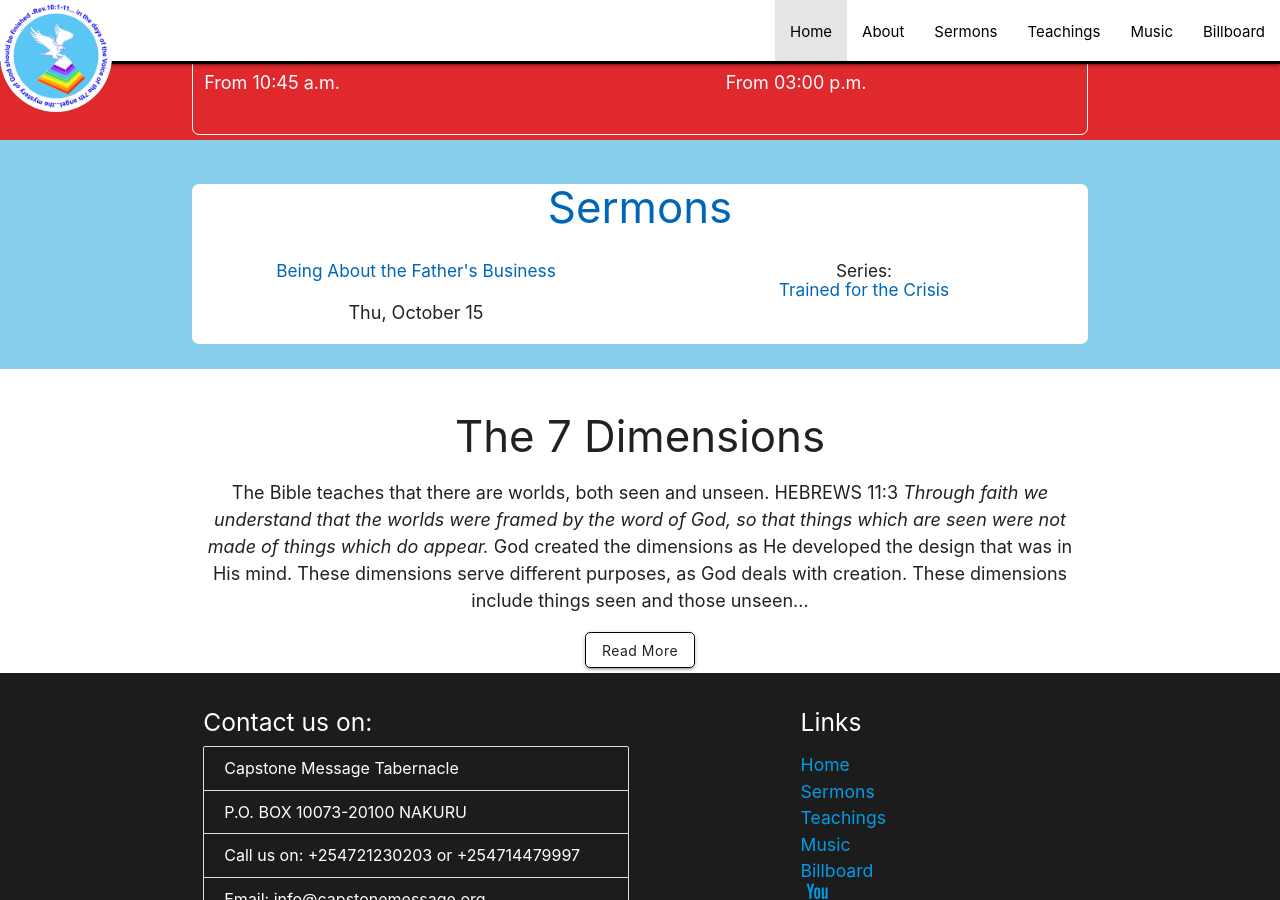
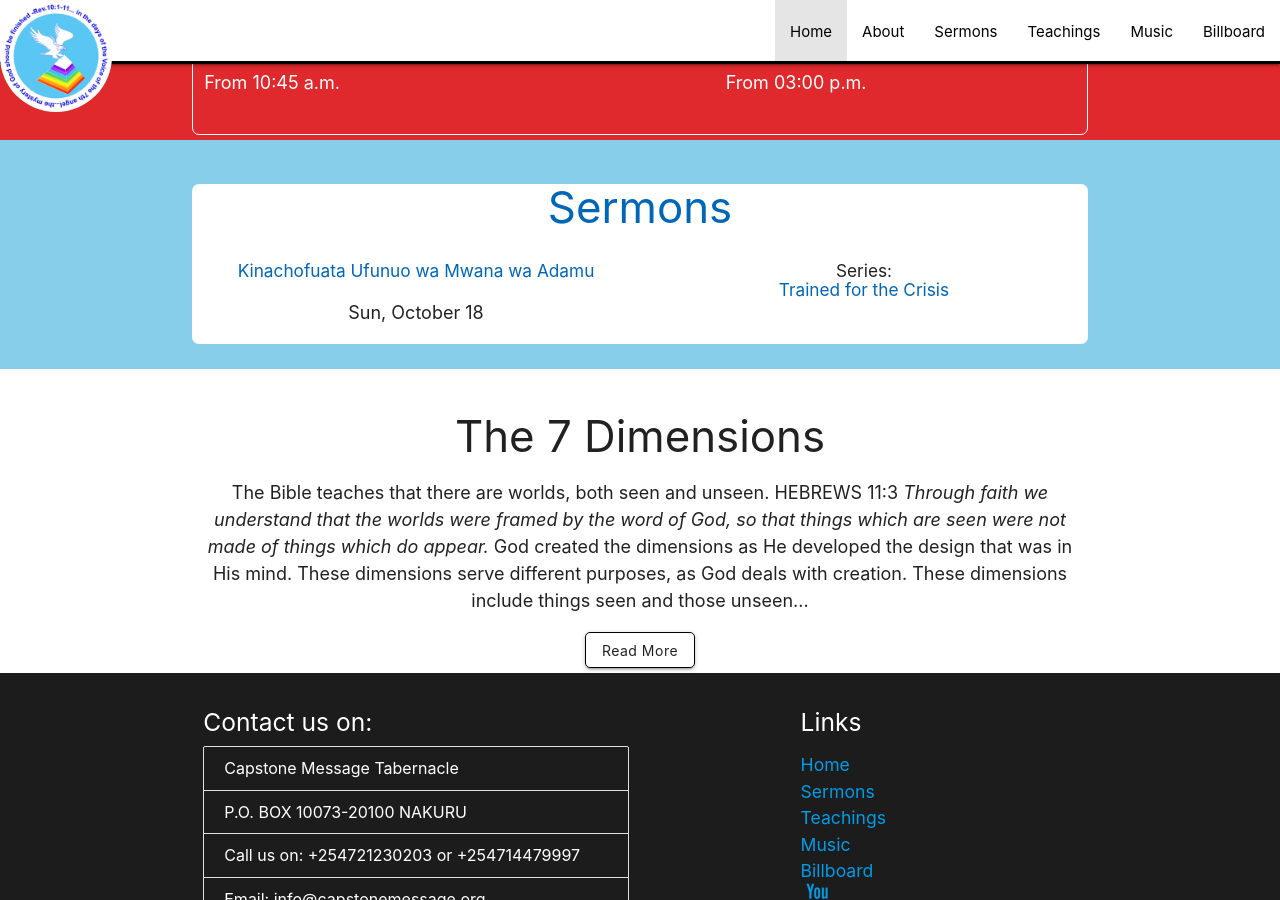
Before and after one commit to njorogetimk/cmt-redisigned, a Jekyll site: the page built from index.html, in a window 1280 px wide and 900 px high, scrolled down 578 px. Built offline with Jekyll 4.4.1, drawn with Linux system fonts in a browser that asks for light colours.

Commit message:
Update to presermon of Oct 18

```diff
--- a/index.html
+++ b/index.html
@@ -67,12 +67,12 @@ node: "Home"
       <div class="col s12 m6">
         <h6 class="center">
           <a
-            href="sermons/2020/thursday/20-10-15_Being_About_the_Father's_Business.html"
+            href="sermons/2020/sunday/20-10-18_Kinachofuata_Ufunuo_wa_Mwana_wa_Adamu.html"
             class="dark-link"
-            >Being About the Father's Business</a
+            >Kinachofuata Ufunuo wa Mwana wa Adamu</a
           >
         </h6>
-        <p class="center">{{"October 15 20" | date: "%a, %B %d"}}</p>
+        <p class="center">{{"October 18 20" | date: "%a, %B %d"}}</p>
       </div>
 
       <div class="col s12 m6">
```
Also changed, not shown: sermons/2020/sunday/20-10-18_Kinachofuata_Ufunuo_wa_Mwana_wa_Adamu.html (added, +16 -0 lines), sermons/2020/thursday/20-10-15_Being_About_the_Father's_Business.html (+14 -5 lines).
